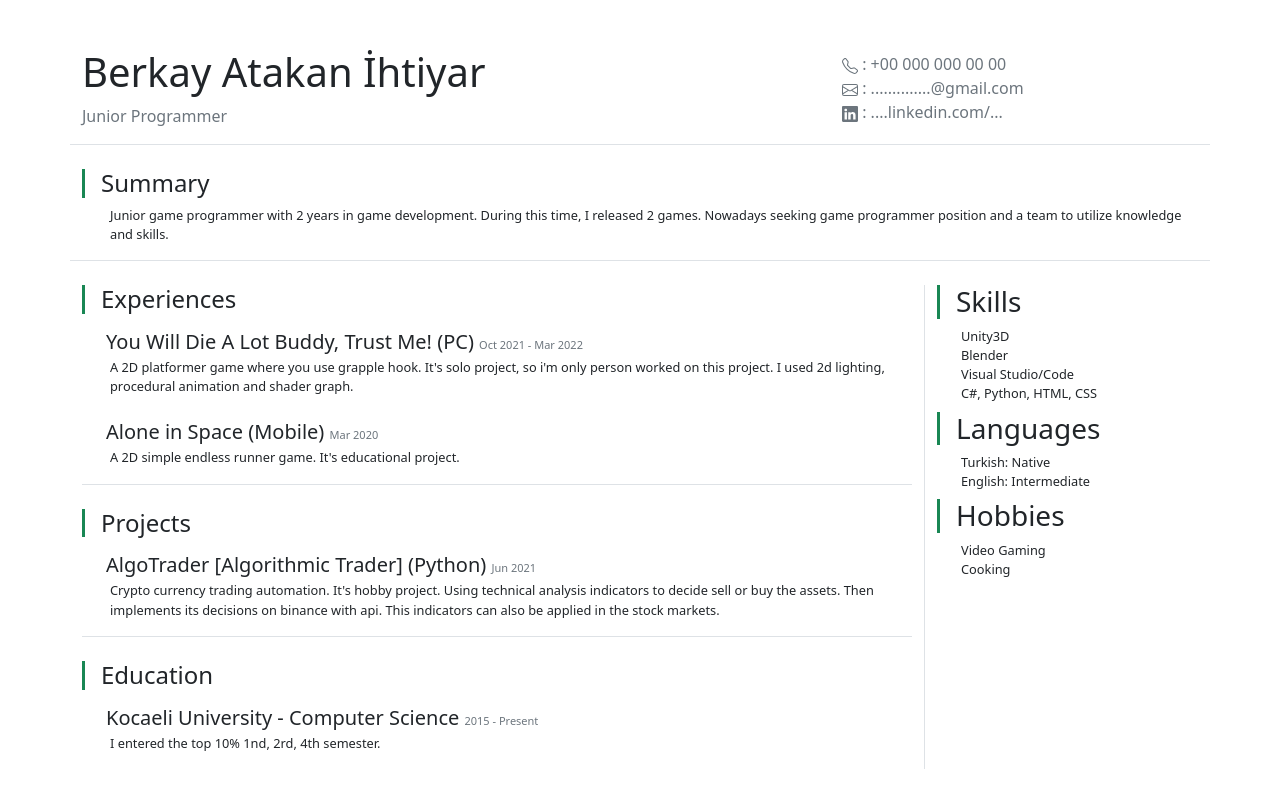
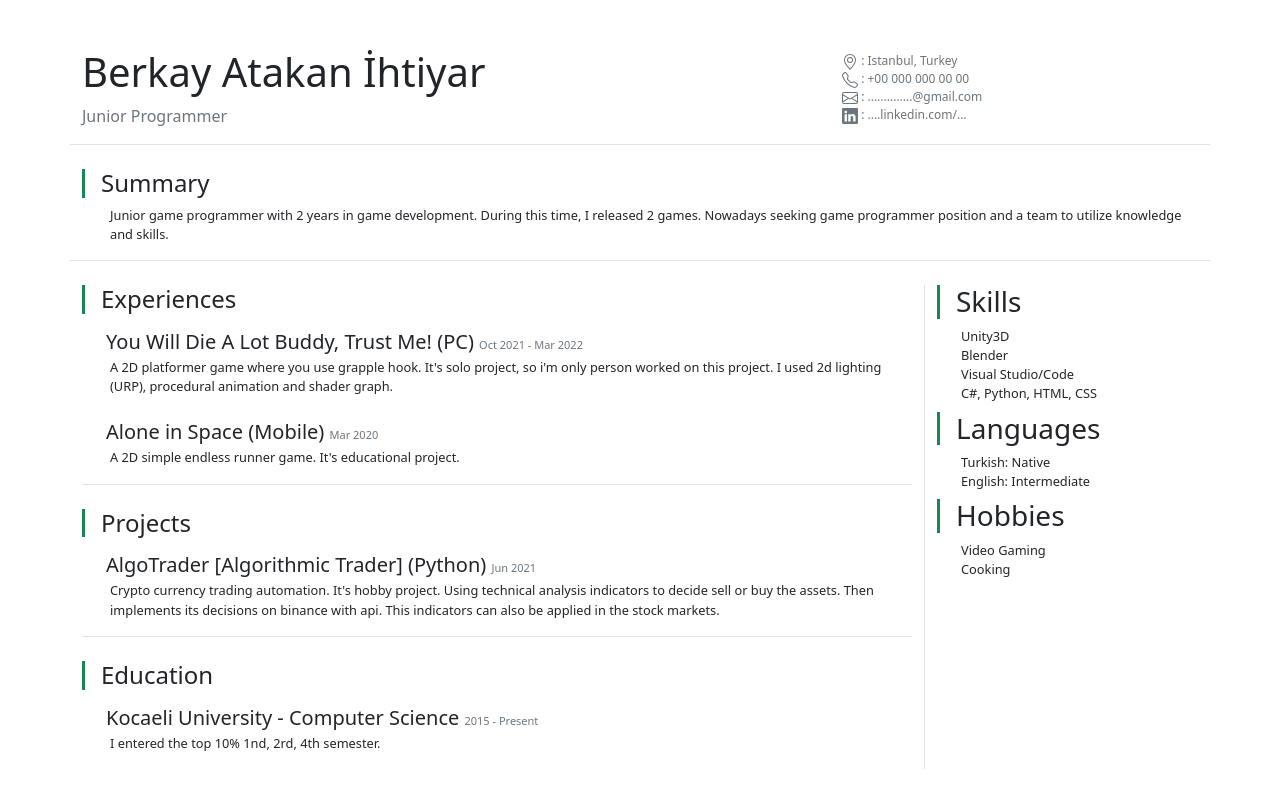
Before and after one commit to atakanihtiyar/atakanihtiyar.github.io, a plain HTML site: page index.html in a window 1280 px wide. Drawn offline with nearby package versions, Linux system fonts and the light colour scheme.

Commit message:
update infos

```diff
--- a/app.css
+++ b/app.css
@@ -1,5 +1,9 @@
 .text-small {
     font-size: .55em;
+}
+
+.text-small-middle {
+    font-size: .75em;
 }
 
 .text-middle {
--- a/index.html
+++ b/index.html
@@ -19,7 +19,17 @@
                 <h1 class="fs-1">Berkay Atakan İhtiyar</h1>
                 <div class="text-secondary">Junior Programmer</div>
             </div>
-            <div class="col-4">
+            <div class="col-4 text-small-middle">
+                <div class="text-secondary">
+                    <span>
+                        <svg xmlns="http://www.w3.org/2000/svg" width="16" height="16" fill="currentColor"
+                            class="bi bi-geo-alt" viewBox="0 0 16 16">
+                            <path
+                                d="M12.166 8.94c-.524 1.062-1.234 2.12-1.96 3.07A31.493 31.493 0 0 1 8 14.58a31.481 31.481 0 0 1-2.206-2.57c-.726-.95-1.436-2.008-1.96-3.07C3.304 7.867 3 6.862 3 6a5 5 0 0 1 10 0c0 .862-.305 1.867-.834 2.94zM8 16s6-5.686 6-10A6 6 0 0 0 2 6c0 4.314 6 10 6 10z" />
+                            <path d="M8 8a2 2 0 1 1 0-4 2 2 0 0 1 0 4zm0 1a3 3 0 1 0 0-6 3 3 0 0 0 0 6z" />
+                        </svg>
+                    </span>: Istanbul, Turkey
+                </div>
                 <div class="text-secondary">
                     <span>
                         <svg xmlns="http://www.w3.org/2000/svg" width="16" height="16" fill="currentColor"
@@ -71,7 +81,7 @@
                         </h4>
                         <p class=" text-middle ps-1">
                             A 2D platformer game where you use grapple hook. It's solo project, so i'm only person
-                            worked on this project. I used 2d lighting, procedural animation and shader graph.
+                            worked on this project. I used 2d lighting (URP), procedural animation and shader graph.
                         </p>
                     </div>
 
```
